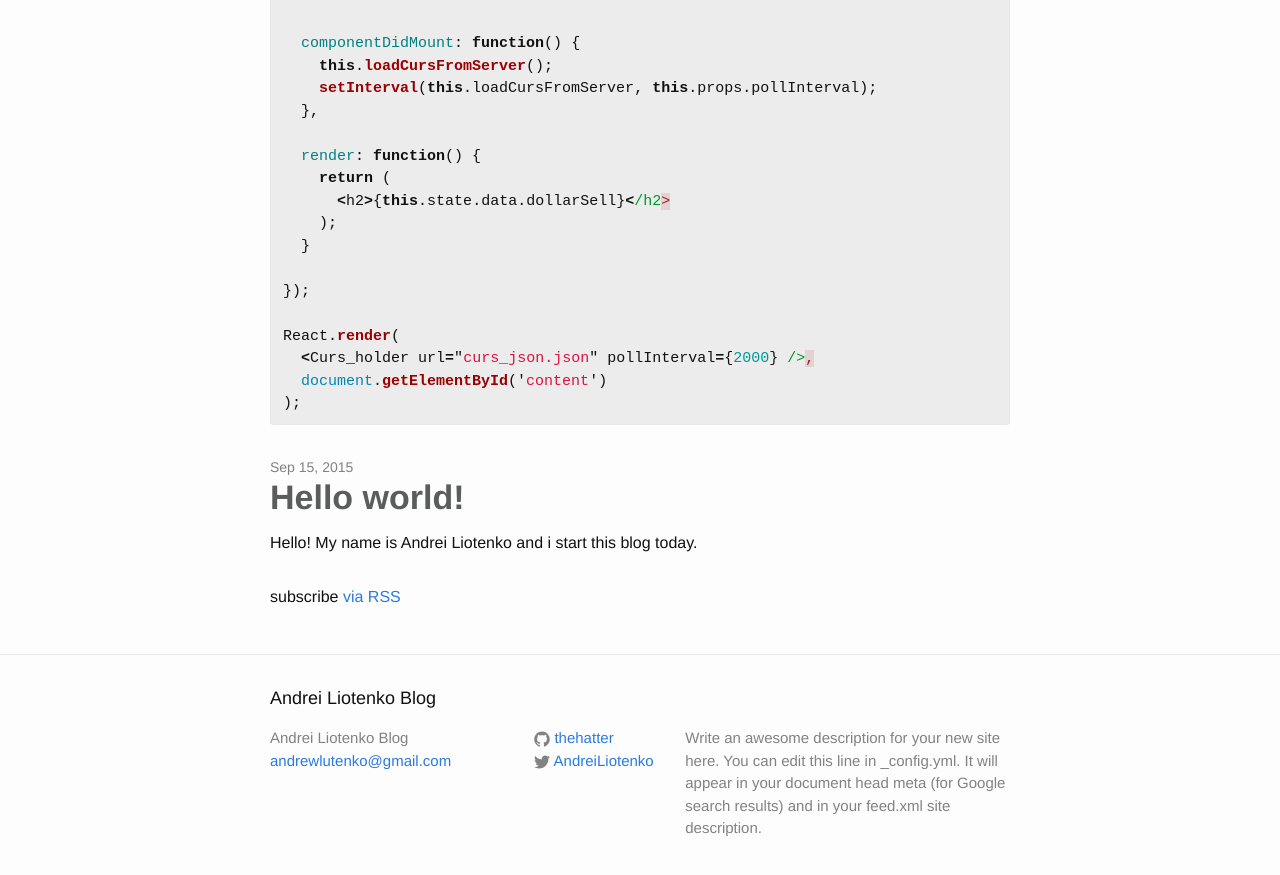
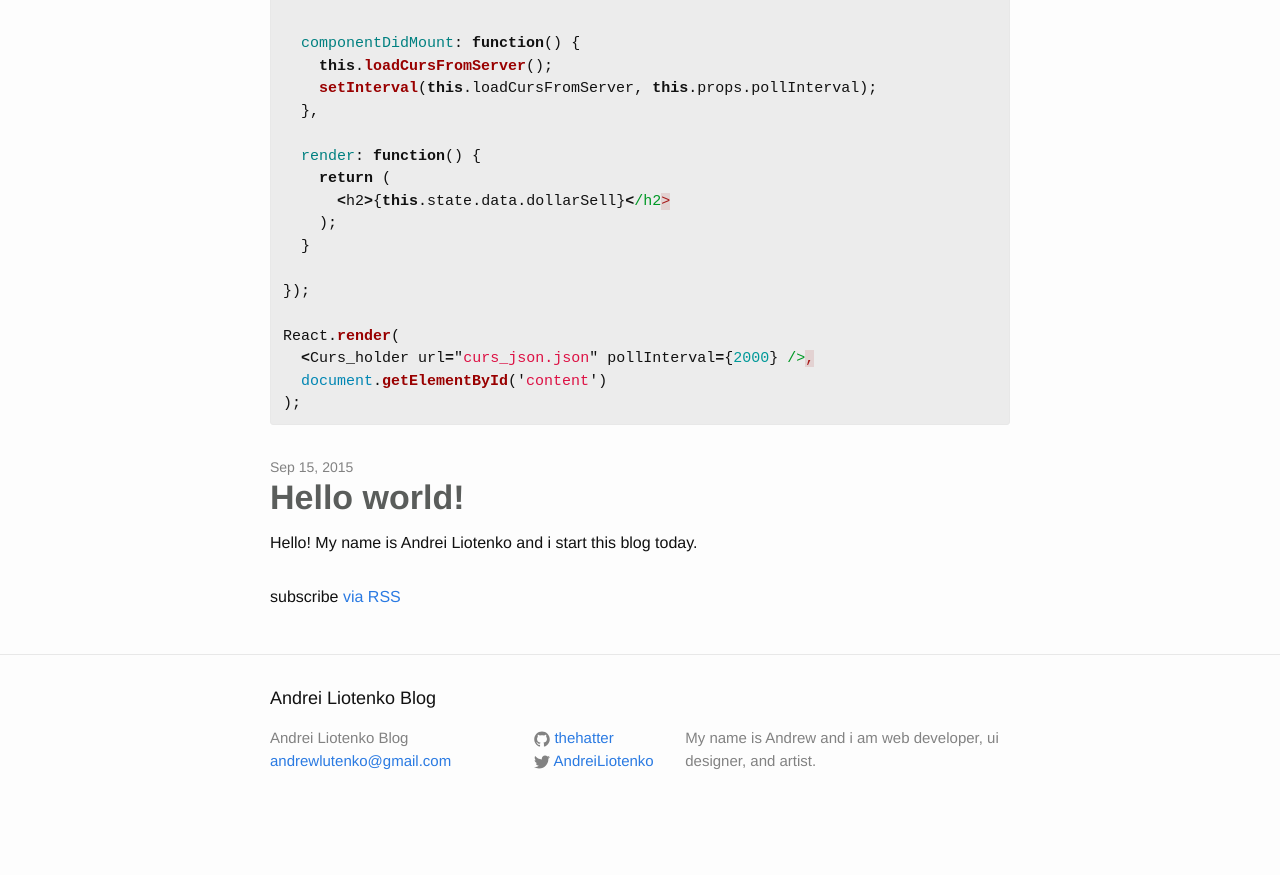
Before and after one commit to thehatter/thehatter.github.io, a Jekyll site: the page built from index.html, in a window 1280 px wide and 900 px high, scrolled down 3045 px. Shown: the top 875 px of the window. Built offline with Jekyll 4.4.1, drawn with Linux system fonts in a browser that asks for light colours; after the commit the page ends 3877 px from its top, so only the background shows below that.

```diff
--- a/_config.yml
+++ b/_config.yml
@@ -2,11 +2,9 @@
 title: Andrei Liotenko Blog
 email: andrewlutenko@gmail.com
 description: > # this means to ignore newlines until "baseurl:"
-  Write an awesome description for your new site here. You can edit this
-  line in _config.yml. It will appear in your document head meta (for
-  Google search results) and in your feed.xml site description.
+  My name is Andrew and i am web developer, ui designer, and artist.
 baseurl: "" # the subpath of your site, e.g. /blog/
-url: "http://yourdomain.com" # the base hostname & protocol for your site
+url: "http://thehatter.github.io" # the base hostname & protocol for your site
 twitter_username: AndreiLiotenko
 github_username:  thehatter
 
```
Also changed, not shown: about.md (deleted, +0 -11 lines), resume.md (added, +24 -0 lines).
